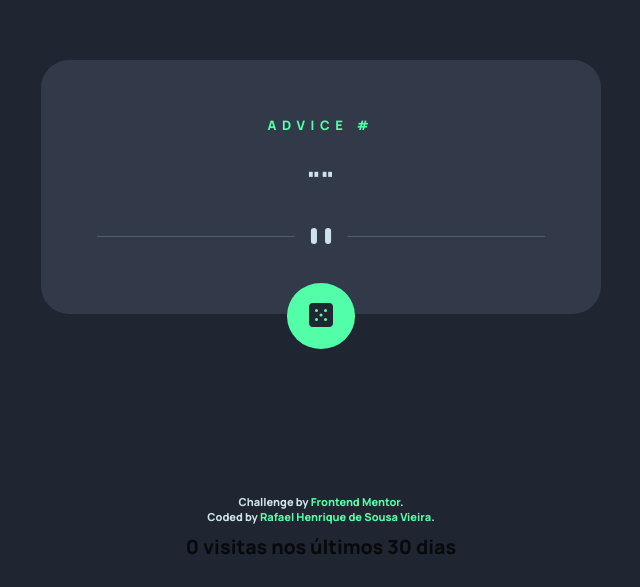
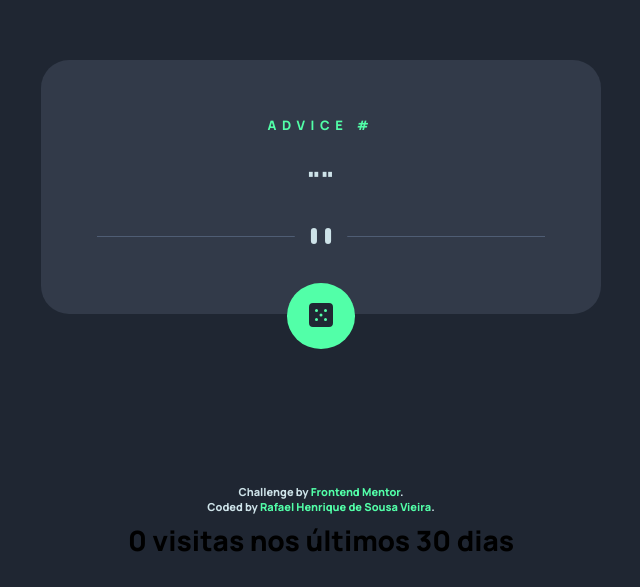
Before and after one commit to RafaelHDSV/Advice-generator-app, a plain HTML site: page index.html in a window 1280 px wide. Shown: the part 213-800 px from the top of the page, without its empty margins (319-959 px from the left). Drawn offline with Linux system fonts and the light colour scheme; no server answers.

Commit message:
Align visit counter with footer credits size, color, and placement.

```diff
--- a/index.html
+++ b/index.html
@@ -32,7 +32,7 @@
   <footer class="attribution">
     <p>Challenge by <a href="https://www.frontendmentor.io?ref=challenge" target="_blank">Frontend Mentor</a>.</p>
     <p>Coded by <a href="https://github.com/RafaelHDSV" target="_blank">Rafael Henrique de Sousa Vieira</a>.</p>
-    <p id="va-visits" aria-live="polite" hidden style="margin:0.35rem 0 0;padding:0;text-align:center;font-size:0.7rem;line-height:1.3;opacity:0.75;color:inherit"></p>
+    <p id="va-visits" aria-live="polite" hidden style="margin:0.25rem 0 0;padding:0"></p>
   </footer>
 
   <script src="script.js"></script>
--- a/style.css
+++ b/style.css
@@ -97,3 +97,10 @@ footer a {
 footer a:hover {
     font-size: 22px;
 }
+
+/* board22 visit-count */
+footer #va-visits {
+  font-size: inherit;
+  color: inherit;
+  opacity: inherit;
+}
```
